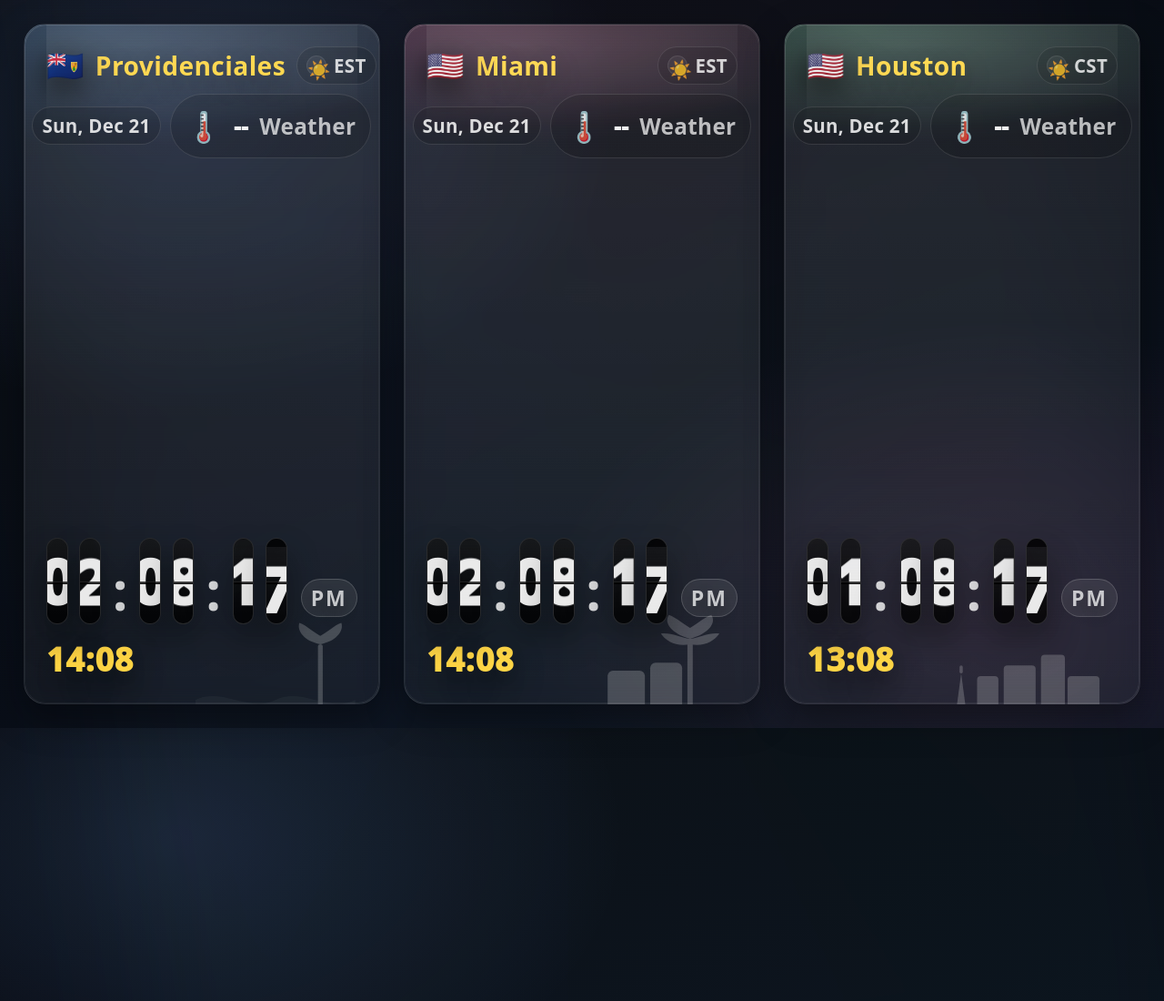
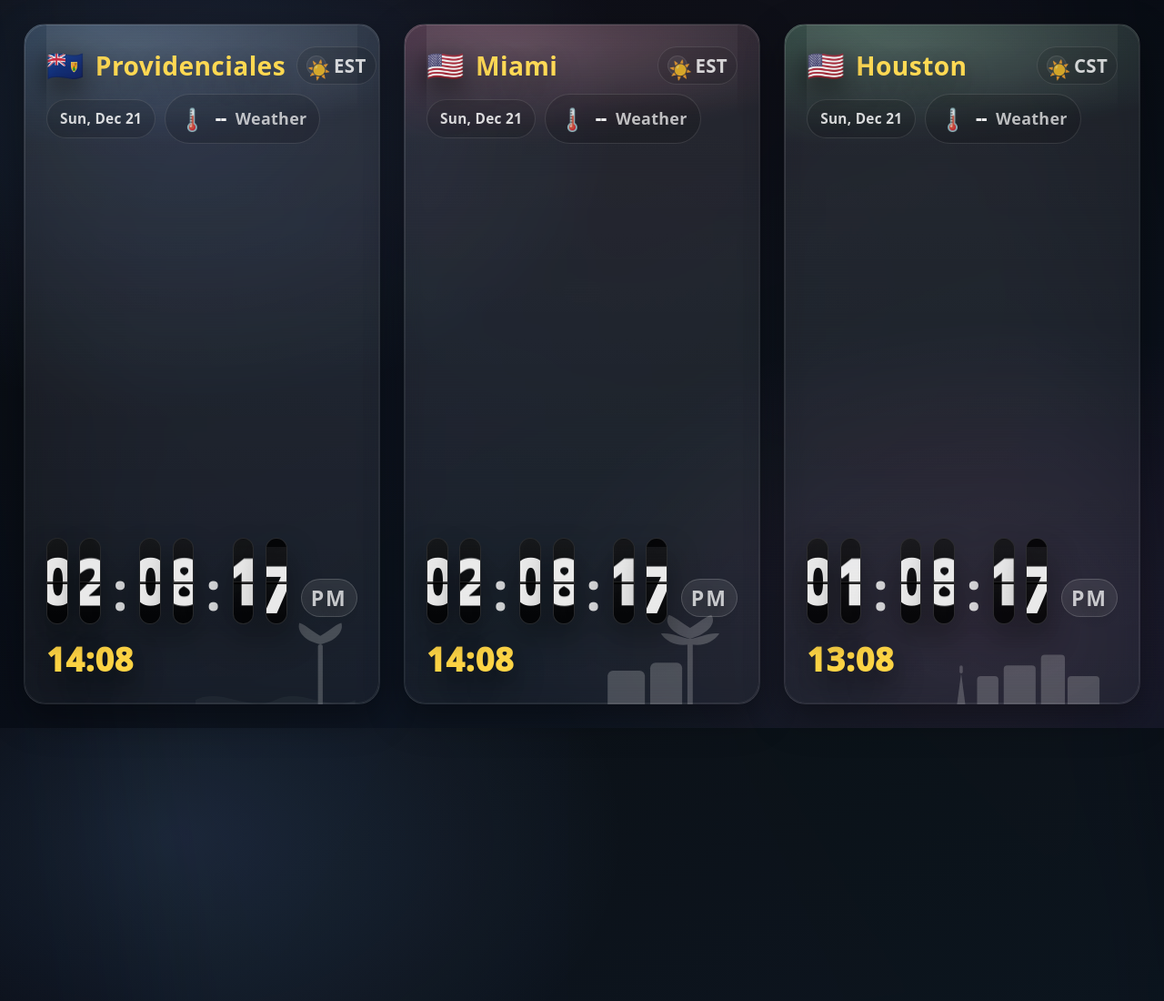
Before and after one commit to beafer007/cafetciclocks, a plain HTML site: page index.html in a window 1280 px wide. Shown: the top 1100 px of the page at 91% size. Drawn offline with Linux system fonts and the light colour scheme; no server answers.

Commit message:
Update index.html

```diff
--- a/index.html
+++ b/index.html
@@ -340,6 +340,41 @@
     .wxIcon{ font-size: 1.35em; }
     .wxTemp{ font-weight: 950; color: rgba(255,255,255,0.94); }
     .wxNote{ color: rgba(255,255,255,0.72); font-weight: 850; }
+
+    /* --- FORCE two-line header layout (wins over everything) --- */
+.card .top{
+  display:flex !important;
+  flex-direction:column !important;
+  align-items:stretch !important;
+  gap: 10px !important;
+}
+
+.card .topRow{
+  display:flex !important;
+  align-items:center !important;
+  justify-content:space-between !important;
+  gap:12px !important;
+}
+
+/* key change: LEFT align meta row (not centered banner) */
+.card .topMeta{
+  display:flex !important;
+  align-items:center !important;
+  justify-content:flex-start !important;
+  gap:10px !important;
+  flex-wrap:wrap !important;     /* protects against overflow */
+}
+
+/* keep these pills from becoming huge */
+.card .wxTop{
+  font-size: clamp(16px, 1.4vw, 22px) !important;
+  padding: 10px 14px !important;
+  gap: 10px !important;
+}
+.card .datePill{
+  padding: 10px 14px !important;
+  font-size: clamp(14px, 1.2vw, 20px) !important;
+}
   </style>
 </head>
 
```
